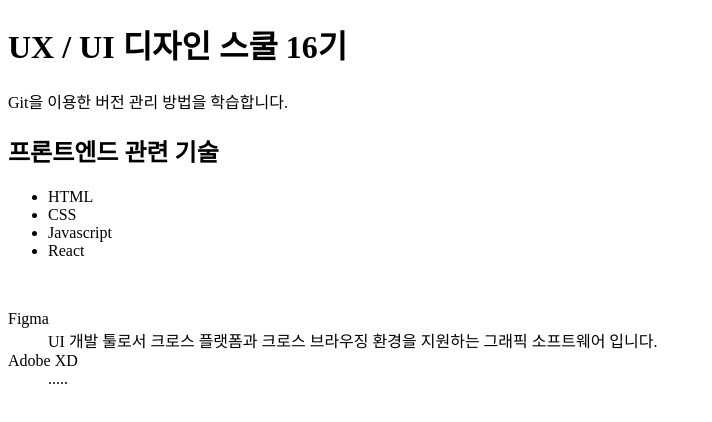
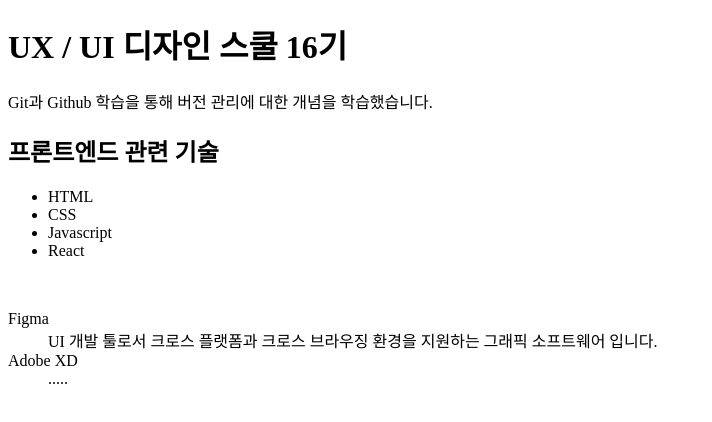
Before and after one commit to chanchance2/UX-UI, a plain HTML site: page index.html in a window 1280 px wide. Shown: the whole page, without its empty margins (0-712 px from the left). Drawn offline with Linux system fonts and the light colour scheme.

Commit message:
문장 내용 수정

```diff
--- a/index.html
+++ b/index.html
@@ -8,7 +8,7 @@
 </head>
 <body>
     <h1>UX / UI 디자인 스쿨 16기</h1>
-    <p>Git을 이용한 버전 관리 방법을 학습합니다.</p>
+    <p>Git과 Github 학습을 통해 버전 관리에 대한 개념을 학습했습니다.</p>
     <h2>프론트엔드 관련 기술</h2>
     <ul>
         <li>HTML</li>
```
